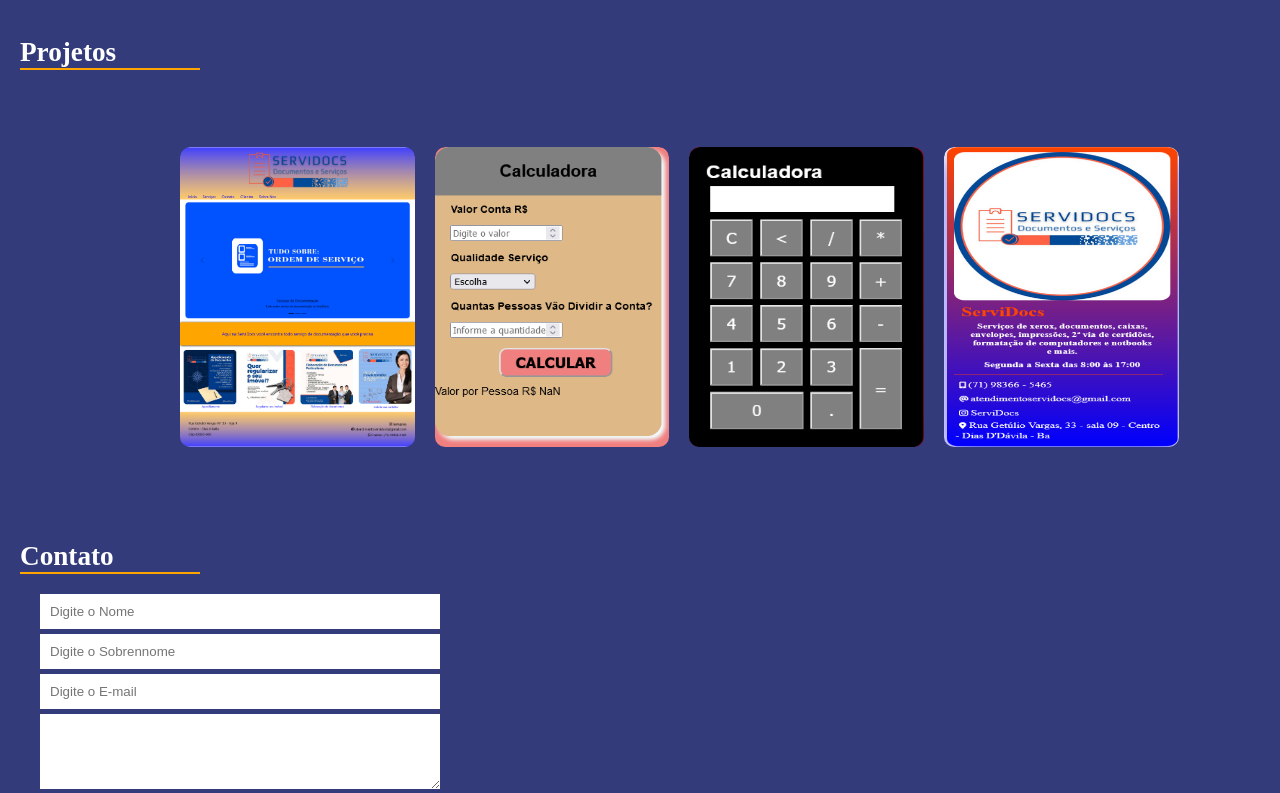
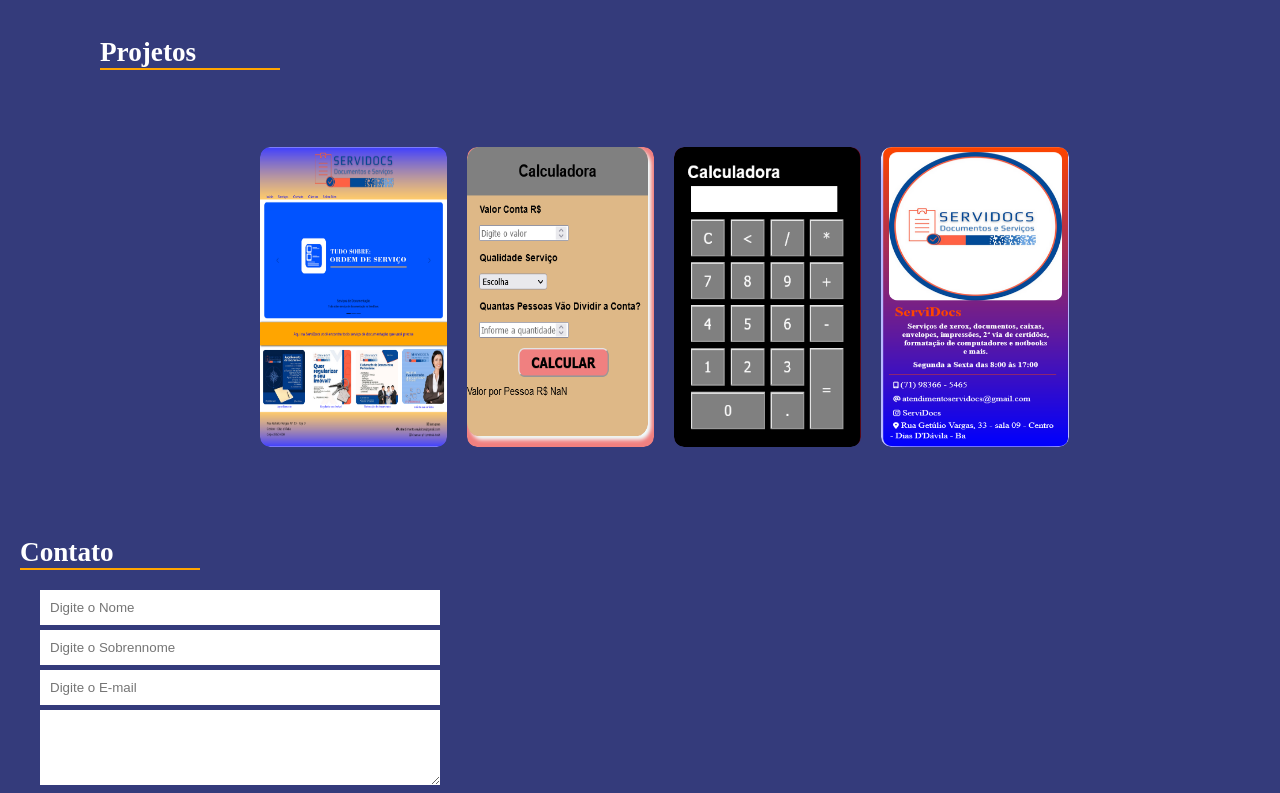
Before and after one commit to Rodrigo2811/Rodrigo2811, a plain HTML site: page index.html in a window 1280 px wide. Shown: the part 952-1745 px from the top of the page. Drawn offline with Linux system fonts and the light colour scheme.

Commit message:
Ajuste de imagens

```diff
--- a/css/estilos.css
+++ b/css/estilos.css
@@ -225,7 +225,7 @@ footer {
     margin-right: 10px;
     display: flex;
 
-    }
+}
 
 
 @keyframes box {
@@ -239,7 +239,7 @@ footer {
 }
 
 #Projetos {
-    margin-left: 20px;
+    margin-left: 100px;
     display: flex;
 }
 
@@ -257,7 +257,10 @@ footer {
     -webkit-transition: all 0.4s;
     transition: all 0.4s;
     height: 300px;
-    width: 250px;
+    width: 200px;
+    display: flex;
+    justify-content: space-between;
+
 
 }
 
```
